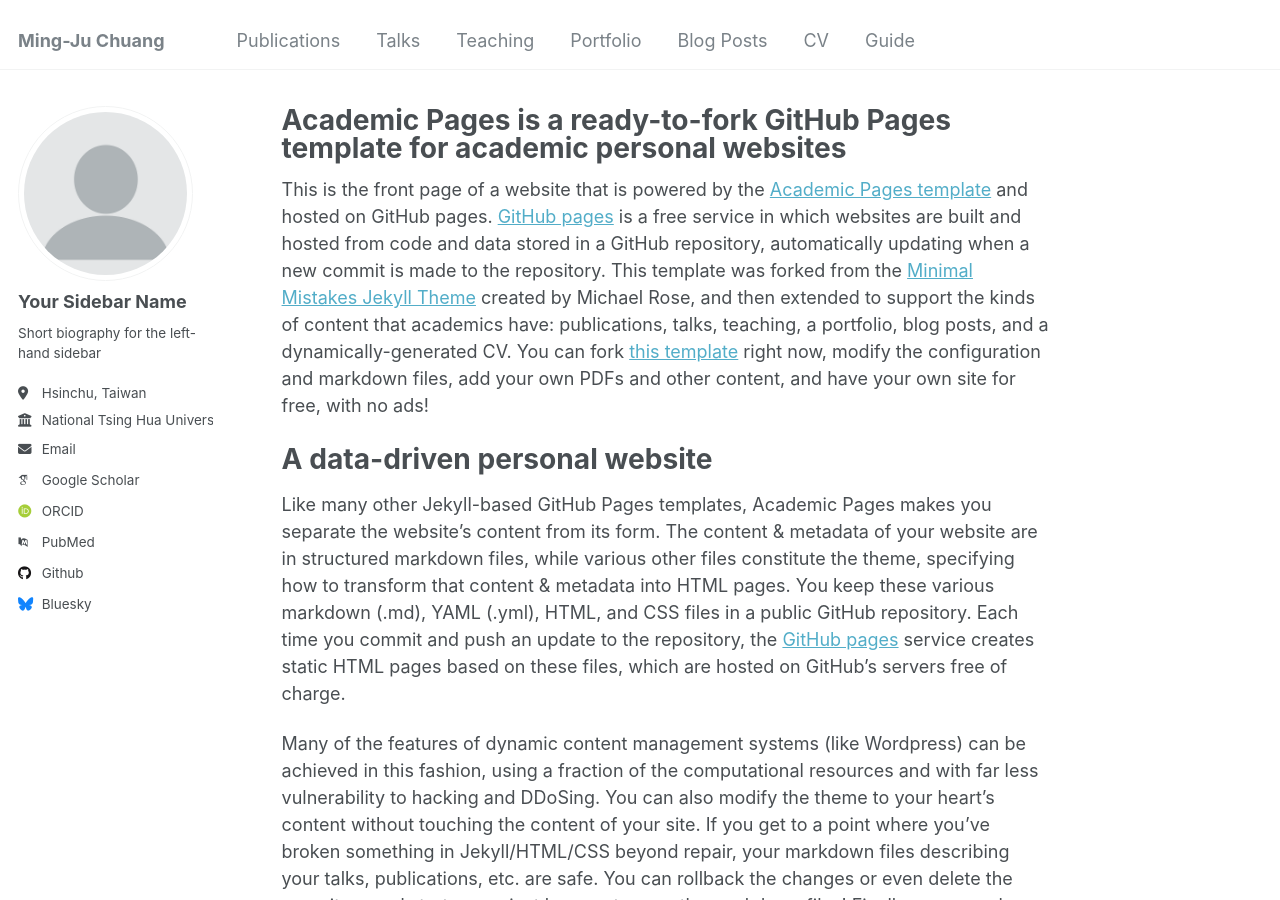
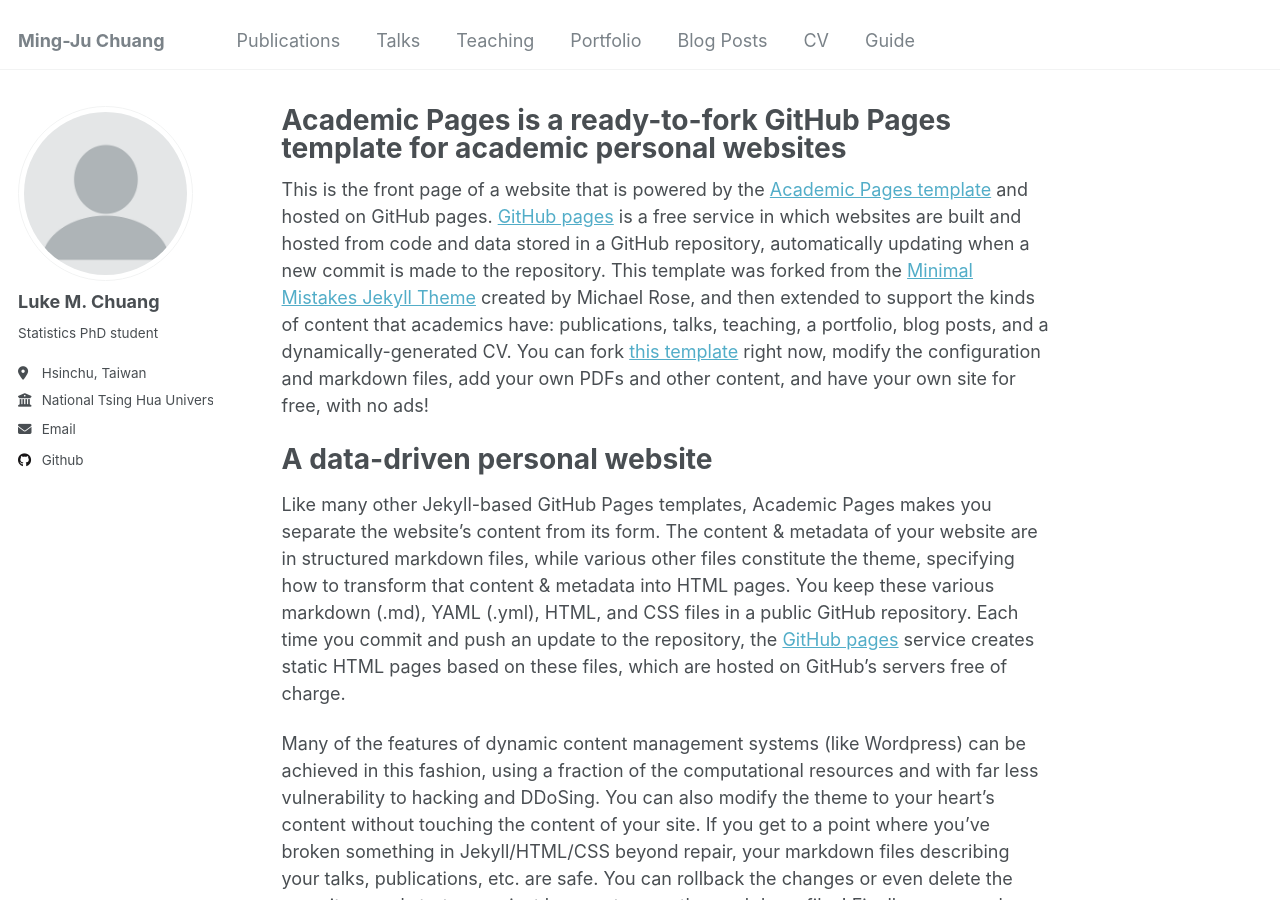
Before and after one commit to LukeChuang890212/LukeChuang890212.github.io, a Jekyll site: the page built from _pages/about.md, in a window 1280 px wide and 900 px high. Built offline with Jekyll 4.4.1, drawn with Linux system fonts in a browser that asks for light colours; some web fonts are replaced.

Commit message:
complete _config.yml

```diff
--- a/_config.yml
+++ b/_config.yml
@@ -22,9 +22,9 @@ repository               : "academicpages/academicpages.github.io"
 author:
   # Biographic information
   avatar           : "profile.png"
-  name             : "Your Sidebar Name"
+  name             : "Luke M. Chuang"
   pronouns         : # example: "she/her"
-  bio              : "Short biography for the left-hand sidebar"
+  bio              : "Statistics PhD student"
   location         : "Hsinchu, Taiwan"
   employer         : "National Tsing Hua University"
   uri              : # URL
@@ -32,11 +32,11 @@ author:
 
   # Academic websites
   arxiv            : # URL - Update with the correct link to your profile
-  googlescholar    : "https://scholar.google.com/citations?user=PS_CX0AAAAAJ"
+  googlescholar    : # "https://scholar.google.com/citations?user=PS_CX0AAAAAJ"
   impactstory      : # URL
-  orcid            : "http://orcid.org/yourorcidurl"
+  orcid            : # "http://orcid.org/yourorcidurl"
   semantic         : # URL
-  pubmed           : "https://www.ncbi.nlm.nih.gov/pubmed/?term=john+snow"
+  pubmed           : # "https://www.ncbi.nlm.nih.gov/pubmed/?term=john+snow"
   researchgate     : # URL
   scopus           : # URL
 
@@ -44,12 +44,12 @@ author:
   bitbucket        : # Username - Update with your username on the site
   codepen          : # Username
   dribbble         : # Username
-  github           : "academicpages"
+  github           : "LukeChuang890212"
   kaggle           : # Username
   stackoverflow    : # User number or user number and name (i.e., use "1" or "1/jeff-atwood")
 
   # Social media
-  bluesky          : "bsky.app" # Replace this with you Bluesky username
+  bluesky          : # "bsky.app" # Replace this with you Bluesky username
   facebook         : # Username
   flickr           : # Username
   foursquare       : # Username
```
